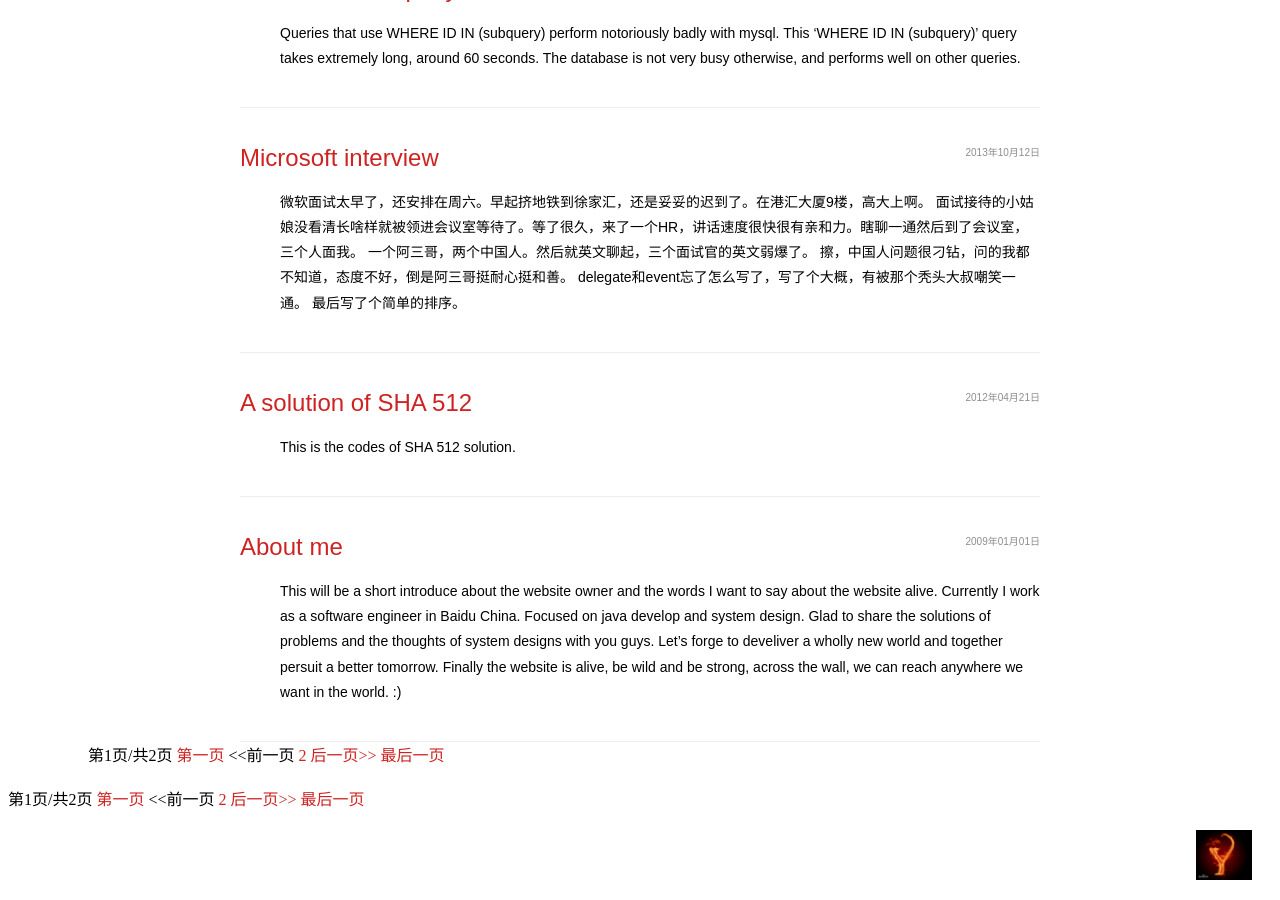
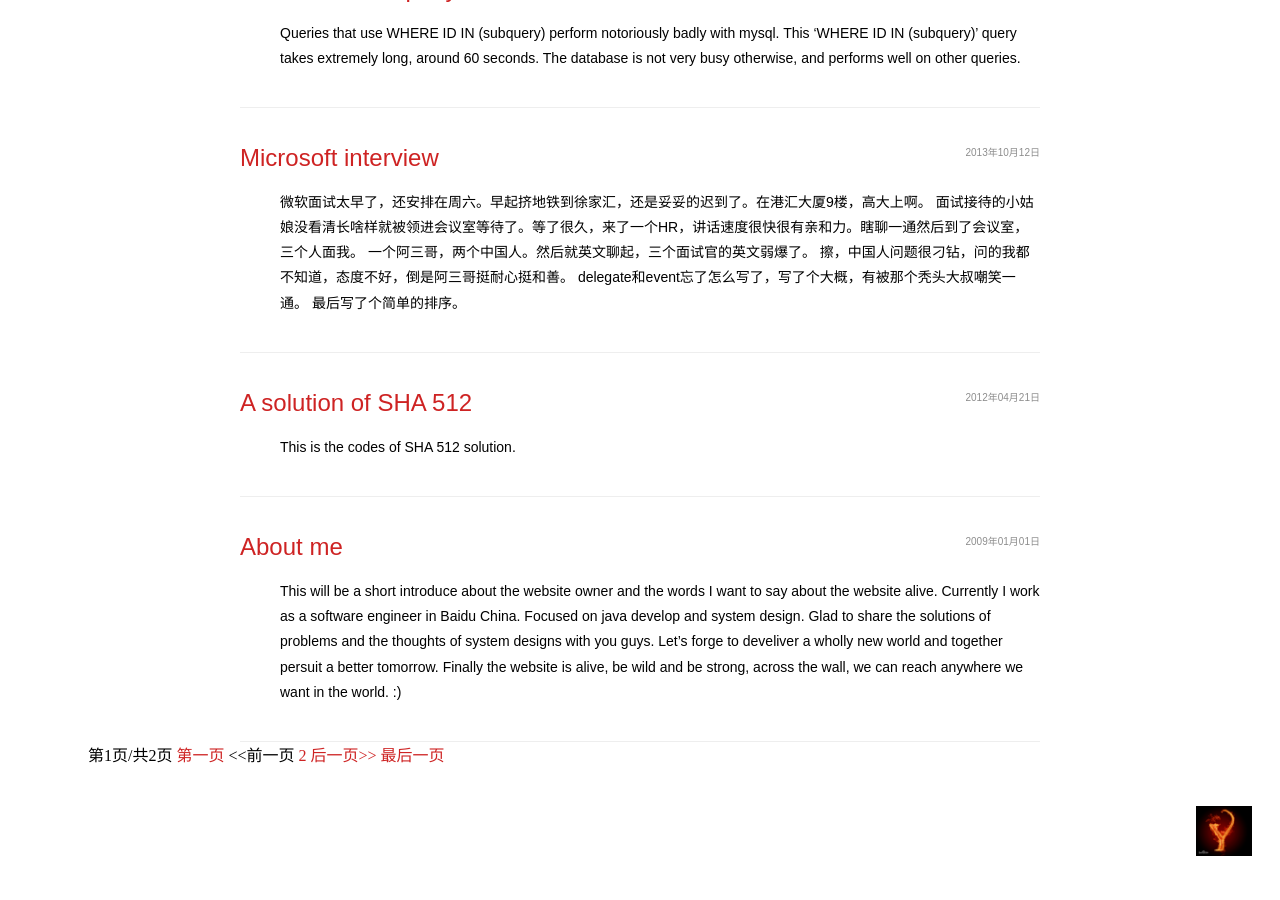
Before and after one commit to yinhaomin/yinhaomin.github.io, a Jekyll site: the page built from index.html, in a window 1280 px wide and 900 px high, scrolled down 1246 px. Built offline with Jekyll 4.4.1, drawn with Linux system fonts in a browser that asks for light colours; the list of posts is cut into pages by our own code; after the commit the page ends 2122 px from its top, so only the background shows below that.

Commit message:
Update default.html

```diff
--- a/_layouts/default.html
+++ b/_layouts/default.html
@@ -30,34 +30,6 @@
     </header>
     {{ content }}
   </div>
-  <div id="pagination">
-<div class="pagenavi">
-<span class="page_number">第{{paginator.page}}页/共{{paginator.total_pages}}页</span>
-<a href="/">第一页</a>
-{% if paginator.previous_page %}
-{% if paginator.previous_page == 1 %}
-<a href="/" class="current"><<前一页</a>
-{% else %}
-<a href="/page{{paginator.previous_page}}"><<前一页</a>
-{% endif %}
-{% else %}
-<span><<前一页</span>
-{% endif %}
-{% for count in (2..paginator.total_pages) limit:8 %}
-{% if count == paginator.page %}
-<span class="current-page">{{count}}</span>
-{% else %}
-<a href="/page{{count}}">{{count}}</a>
-{% endif %}
-{% endfor %}
-
-{% if paginator.next_page %}
-<a href="/page{{paginator.next_page}}">后一页>></a>
-{% else %}
-<span>后一页>></span>
-{% endif %}
-<a href="/page{{paginator.total_pages}}">最后一页</a>
-</div>
 </div>
   <footer>
     <a href="/"><img class="logo" src="/images/checker.png"></a>
```
